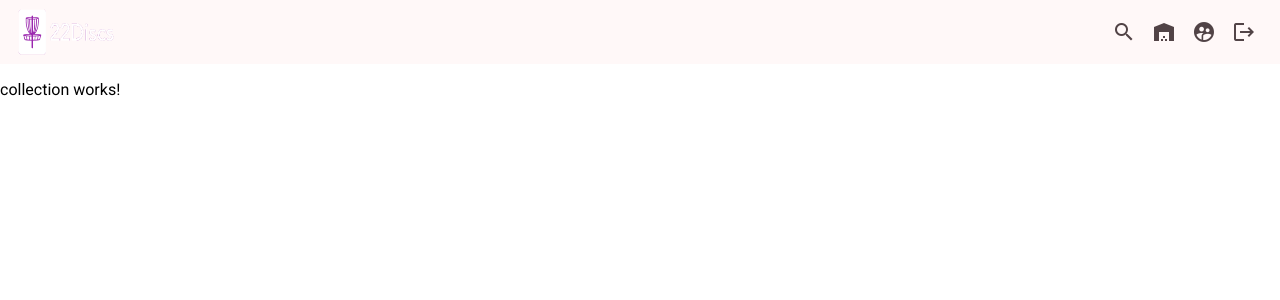
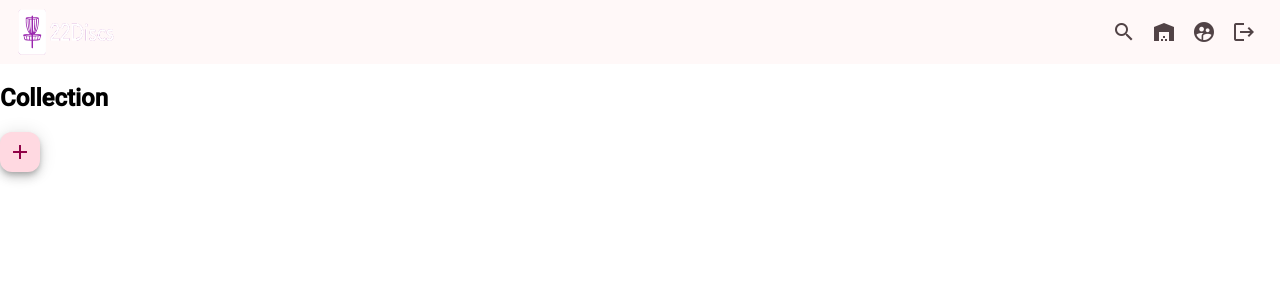
Before and after one commit to Fawlty22/22Discs, an Angular app in the folder ui/: page /collection in a window 1280 px wide. Shown: the top 300 px of the page. Built offline with nearby package versions, Linux system fonts and the light colour scheme; no server answers.

Commit message:
alright im gunna do tialwinds

```diff
--- a/ui/src/app/collection/collection.component.html
+++ b/ui/src/app/collection/collection.component.html
@@ -1 +1,48 @@
-<p>collection works!</p>
+<div class="w-full h-full flex flex-wrap lg:flex-nowrap overflow-scroll">
+  <!-- <app-bag
+    [collection]="collection()"
+    class=" lg:h-full w-full lg:w-1/3"
+  ></app-bag> -->
+  <section class="w-full lg:w-2/3 lg:h-full p-4 relative">
+    <h1 class="text-accent">Collection</h1>
+    <button
+      mat-mini-fab
+      color="accent"
+      (click)="openDiscSearchModal()"
+      id="add-btn"
+    >
+      <mat-icon color="primary">add</mat-icon>
+    </button>
+
+    @for(disc of collection(); track disc.id){ @if(!disc.inBag){
+    <li class="flex items-center text-accent gap-2 mt-2">
+      <span class="text-white">
+        <strong>{{ disc.name }}</strong> - <em>{{ disc.brand }}</em> <br />
+        {{ disc.speed }} | {{ disc.glide }} | {{ disc.turn }} | {{ disc.fade }}
+      </span>
+      <button
+        class="invisible"
+        mat-icon-button
+        color="white"
+        (click)="addDiscToBag(disc)"
+      >
+        <mat-icon>backpack</mat-icon>
+      </button>
+      <button
+        class="invisible"
+        mat-icon-button
+        color="white"
+        (click)="deleteDisc(disc.id)"
+      >
+        <mat-icon>delete</mat-icon>
+      </button>
+      <mat-icon [matMenuTriggerFor]="menu" class="invisible" color="accent"
+        >flight</mat-icon
+      >
+      <mat-menu #menu="matMenu">
+        <img [src]="disc.flightpath" alt="flightpath" />
+      </mat-menu>
+    </li>
+    } }
+  </section>
+</div>
--- a/ui/src/app/collection/collection.component.ts
+++ b/ui/src/app/collection/collection.component.ts
@@ -1,11 +1,45 @@
 import { Component } from '@angular/core';
+import { MaterialModule } from '../shared/modules/material.module';
+import { DiscService } from '../shared/services/disc.service';
+import { MatDialog } from '@angular/material/dialog';
+import { DiscSearchComponent } from '../disc-search/disc-search.component';
+import { Disc } from '../shared/interfaces/disc.interface';
+import { take } from 'rxjs';
 
 @Component({
   selector: 'app-collection',
-  imports: [],
+  imports: [MaterialModule],
   templateUrl: './collection.component.html',
-  styleUrl: './collection.component.scss'
+  styleUrl: './collection.component.scss',
 })
 export class CollectionComponent {
+  collection;
 
+  constructor(private discService: DiscService, private dialog: MatDialog) {
+    this.collection = this.discService.collection;
+  }
+
+  ngOnInit(): void {
+    this.discService.setCollection(1);
+  }
+
+  openDiscSearchModal() {
+    const dialogRef = this.dialog.open(DiscSearchComponent);
+    dialogRef
+      .afterClosed()
+      .pipe(take(1))
+      .subscribe((result) => {});
+  }
+
+  addDiscToBag(disc: Disc): void {
+    const updatedDisc = { ...disc, bag: true };
+    const newDisc = this.discService
+      .updateDisc(updatedDisc)
+      .pipe(take(1))
+      .subscribe();
+  }
+
+  deleteDisc(discId: number) {
+    this.discService.deleteDisc(discId).pipe(take(1)).subscribe();
+  }
 }
```
